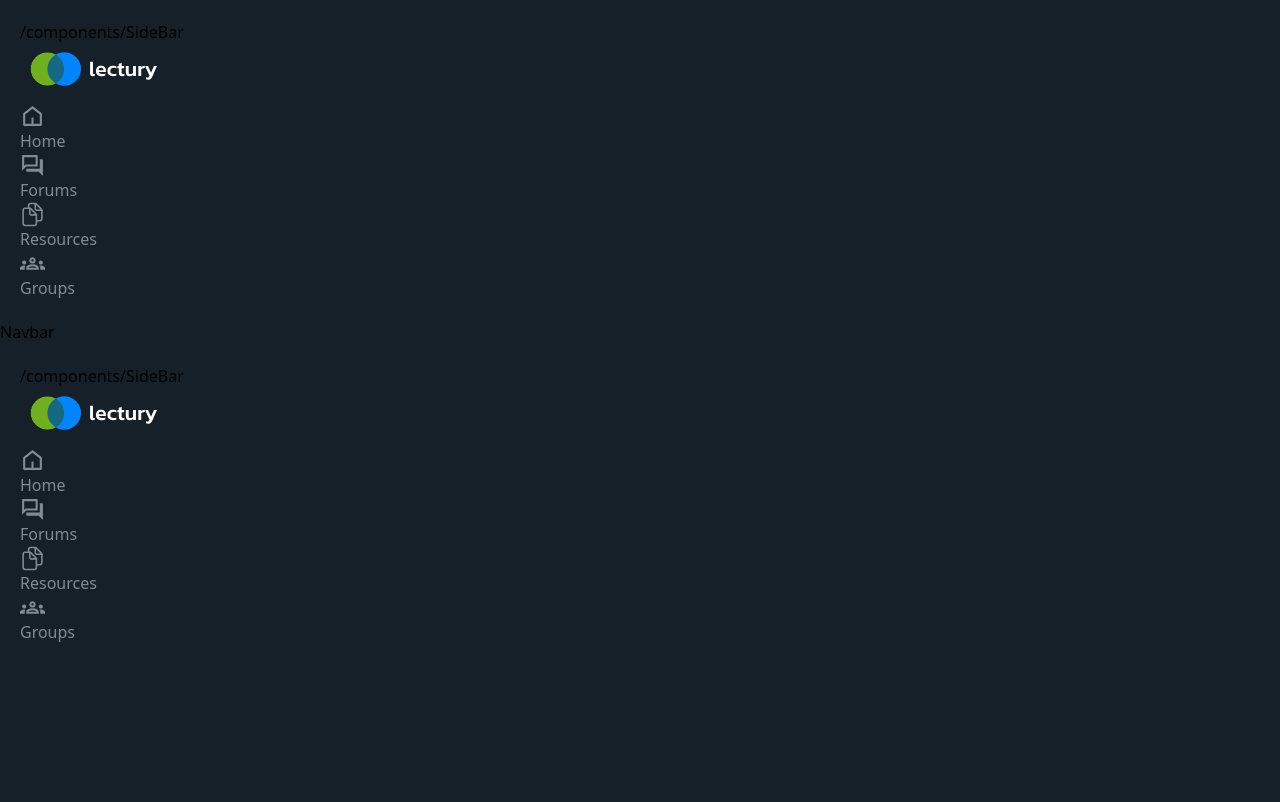
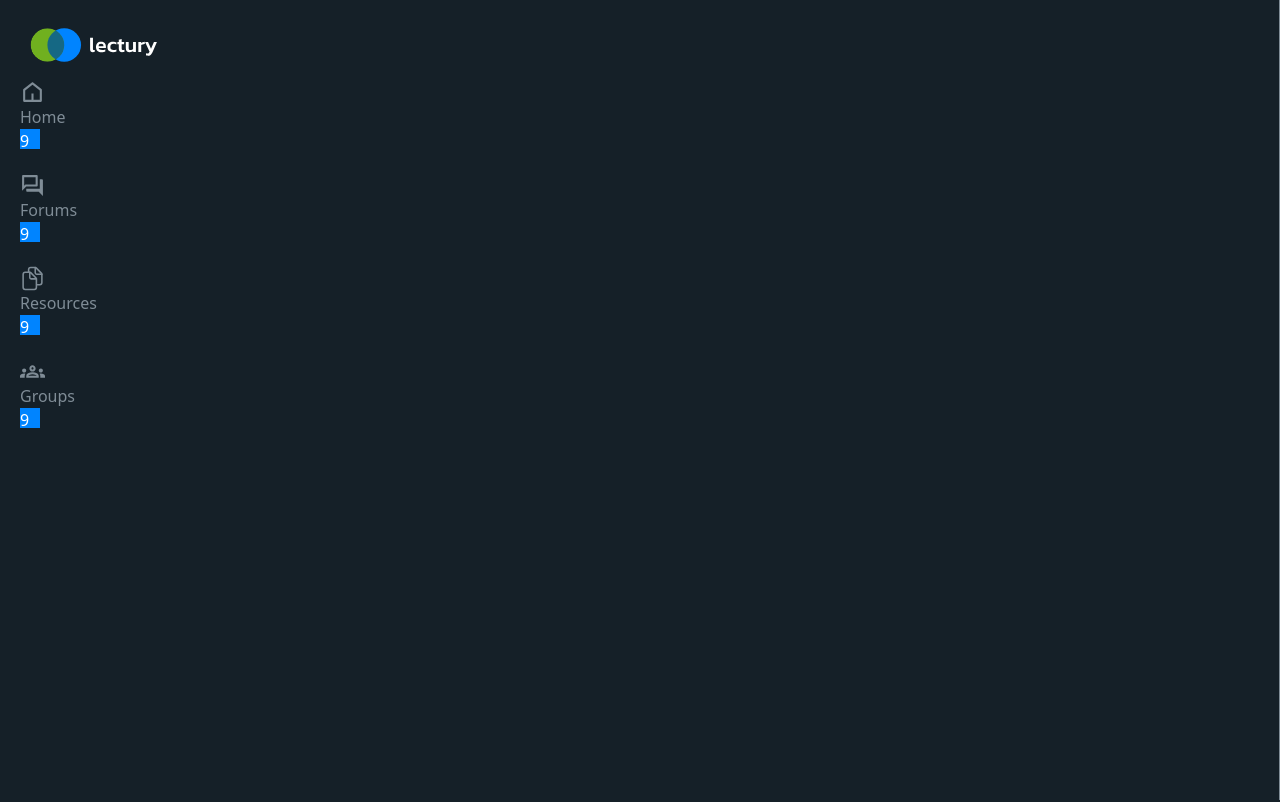
Before and after one commit to ismylsmylv/Lectury, a Next.js app: page /components/SideBar in a window 1280 px wide. Shown: the top 802 px of the page. Built offline with nearby package versions, Linux system fonts and the light colour scheme.

Commit message:
style: counts added && style fixes

```diff
--- a/src/app/components/SideBar/page.tsx
+++ b/src/app/components/SideBar/page.tsx
@@ -1,12 +1,11 @@
 "use client";
-import React, { useState } from "react";
+import LogoImg from "@/app/assets/img/logo_banner_transparent.svg";
+import Image from "next/image";
+import Link from "next/link";
+import { usePathname } from "next/navigation";
+import { v4 as uuidv4 } from "uuid";
 import { navs } from "./mockdata";
-import { v4 as uuidv4 } from "uuid";
 import "./style.scss";
-import { usePathname } from "next/navigation";
-import Link from "next/link";
-import Image from "next/image";
-import LogoImg from "@/app/assets/img/logo_banner_transparent.svg";
 type Props = {};
 
 function SideBar({}: Props) {
@@ -14,23 +13,27 @@ function SideBar({}: Props) {
 
   return (
     <div className="SideBar">
-      {pathname}
       <Image alt="logo" src={LogoImg} className="logo" />
-      <div className="navs">
+      <div className="navs w-full">
         {navs.map((nav) => (
           <Link
             href={nav.url}
-            className={`nav flex items-center justify-start gap-4 mb-2 cursor-pointer p-4 pr-10 w-full rounded ${
+            className={`nav flex items-center justify-between mb-2 cursor-pointer p-4 pr-5 w-full rounded ${
               pathname === `${nav.url}` && "active"
             }`}
             key={uuidv4()}
           >
+            <div className="flex justify-start gap-4 ">
               {pathname === `${nav.url}` ? (
                 <nav.iconFilled size={25} />
               ) : (
                 <nav.iconOutline size={25} />
               )}
               {nav.title}
+            </div>
+            <div className="count flex items-center justify-center rounded-full">
+              9
+            </div>
           </Link>
         ))}
       </div>
--- a/src/app/components/SideBar/style.scss
+++ b/src/app/components/SideBar/style.scss
@@ -1,6 +1,9 @@
 .SideBar {
     padding: 20px;
+    height: 100vh;
     padding-right: 0;
+    border-right: 1px solid var(--color-border);
+    min-width: 250px;
 
     .logo {
         height: 50px;
@@ -9,11 +12,11 @@
     }
 
     .navs {
-        max-width: 200px;
-        width: 100%;
+
 
         .nav {
             color: var(--color-border);
+            border-right: 3px solid transparent;
 
             &:hover {
                 color: var(--color-white);
@@ -25,8 +28,15 @@
             border-top-right-radius: 0;
             color: var(--color-white);
             border-bottom-right-radius: 0;
-            border-right: 2px solid var(--color-primary);
+            background-color: var(--color-background-focused);
+            border-right-color: var(--color-primary);
         }
 
+        .count {
+            background-color: var(--color-secondary);
+            height: 20px;
+            width: 20px;
+            color: var(--color-white);
+        }
     }
 }
```
Lines whose indentation alone changed are shown as unchanged.
